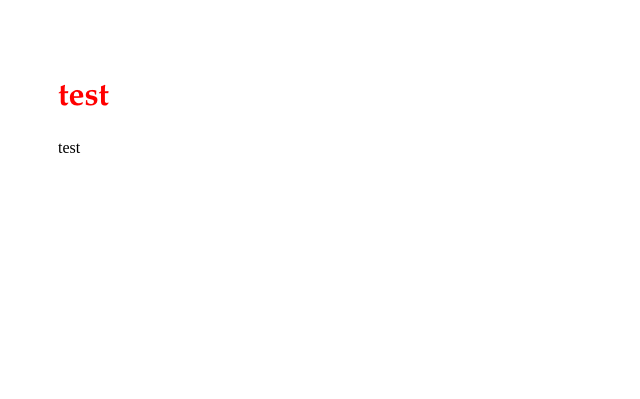
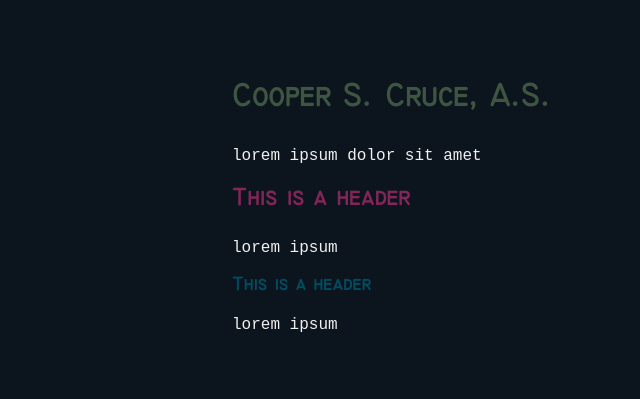
Before and after one commit to cscruce/cscruce.github.io, a plain HTML site: page index.html in a window 1280 px wide. Shown: the whole page, without its empty margins (0-640 px from the left). Drawn offline with Linux system fonts and the light colour scheme.

Commit message:
Formatting changes

```diff
--- a/css/styles.css
+++ b/css/styles.css
@@ -1,8 +1,41 @@
-body{
-  padding: 50px;
+@font-face {
+  font-family: "Technic";
+  src: url("../assets/fonts/Technic\ Regular.ttf") format("truetype");
+  font-weight: normal;
+  font-style: normal;
+  font-display: swap;
+}
+
+body {
+  background-color: #0C151E;
+}
+
+.container {
+  max-width: 8.5in;
+  margin: 0 auto;
+  padding: 0.5in;
 }
 
 h1 {
-  font-family: Garamond, serif;
-  color: red;
+  font-family: "Technic", "Courier New", monospace;
+  color: #3E5641;
+  height: 36pt;
 }
+
+h2 {
+  font-family: "Technic", "Courier New", monospace;
+  color: #822659;
+  height: 27pt;
+}
+
+h3 {
+  font-family: "Technic", "Courier New", monospace;
+  color: #004D61;
+  height: 18pt;
+}
+
+p {
+  font-family: "Courier New", monospace;
+  height: 12pt;
+  color: #F0F0F0;
+}
--- a/index.html
+++ b/index.html
@@ -1,5 +1,6 @@
 <!DOCTYPE HTML>
 <html lang="en">
+
 <head>
   <meta charset="UTF-8">
   <meta name="viewport" content="width=device-width, initial-scale=1.0">
@@ -7,8 +8,16 @@
   <link rel="icon" type="image/x-icon" href="favicon.ico">
   <title>Home | C.S. Cruce</title>
 </head>
+
 <body>
-  <h1>test</h1>
-  <p>test</p>
+  <div class="container">
+    <h1>Cooper S. Cruce, A.S.</h1>
+    <p>lorem ipsum dolor sit amet</p>
+    <h2>This is a header</h2>
+    <p>lorem ipsum</p>
+    <h3>This is a header</h3>
+    <p>lorem ipsum</p>
+  </div>
 </body>
+
 </html>
```
Also changed, not shown: assets/fonts/Technic Regular.ttf (added), 1 other file.
